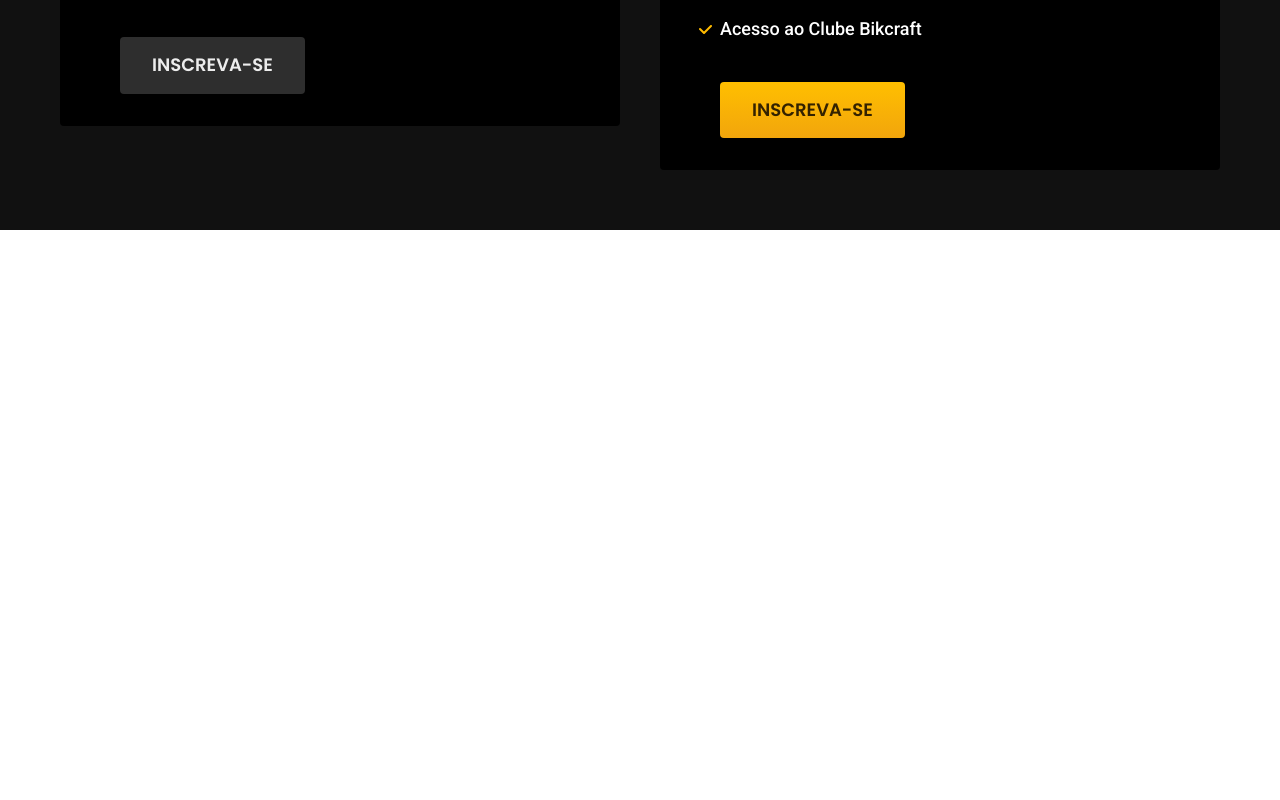
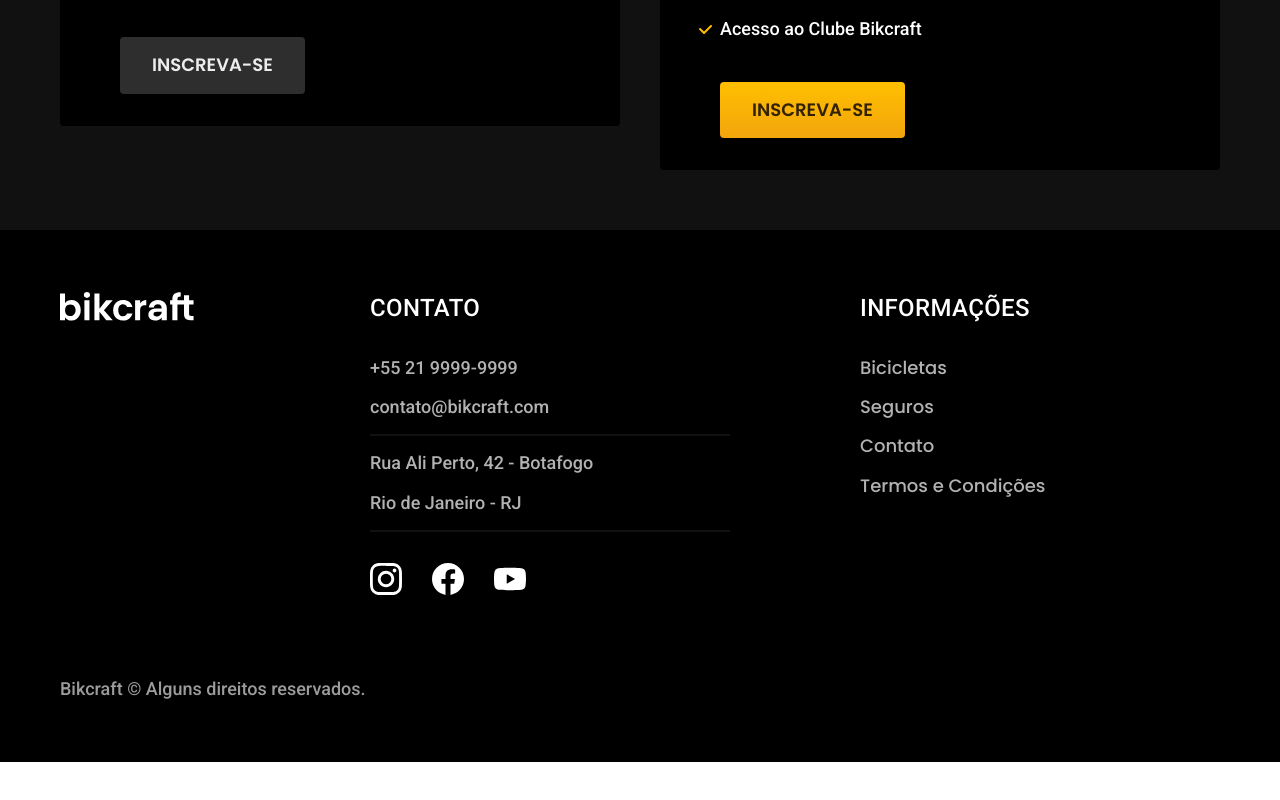
Before and after one commit to viniciussantana19/bikcraft, a plain HTML site: page index.html in a window 1280 px wide. Shown: the part 4322-5122 px from the top of the page. After the commit the page ends 5084 px from the top, so only its background shows below. Drawn offline with Linux system fonts and the light colour scheme.

Commit message:
commit-footer

```diff
--- a/css/global.css/global.css
+++ b/css/global.css/global.css
@@ -1,7 +1,7 @@
 body {
   margin: 0px;
   font-family: arial, helvetica, sans-serif;
-  padding-bottom: 600px;
+
   color: #111111;
 }
 h1,
--- /dev/null
+++ b/css/home/footer.css
@@ -0,0 +1,54 @@
+.footer-bg {
+  background-color: var(--cor-12);
+
+  padding: 60px 0px;
+}
+.footer-container {
+  display: grid;
+  grid-template-columns: 3fr 5fr 4fr;
+  gap: 40px;
+}
+.lista-footer h2 {
+  margin-bottom: 30px;
+}
+.lista-footer p {
+  margin-bottom: 15px;
+}
+.detalhe-footer::after {
+  content: "";
+  max-width: 360px;
+  height: 2px;
+  display: block;
+  background-color: var(--cor-11);
+  margin-bottom: 15px;
+}
+.icones-redes {
+  margin-top: 10px;
+  display: flex;
+  gap: 30px;
+}
+.footer-direitos {
+  margin-top: 100px;
+  padding: 0px 20px;
+  box-sizing: border-box;
+  max-width: 1200px;
+  margin: 0 auto;
+  padding-top: 60px;
+}
+.lista-informacoes a {
+  padding: 0px;
+  color: inherit;
+}
+@media (max-width: 800px) {
+  .footer-img {
+    display: none;
+  }
+}
+@media (max-width: 600px) {
+  .footer-container {
+    grid-template-columns: 1fr;
+  }
+  .footer-direitos {
+    padding-top: 40px;
+  }
+}
--- a/css/style.css
+++ b/css/style.css
@@ -9,6 +9,7 @@
 /* Home */
 @import "./home/introducao.css";
 @import "./home/depoimentos.css";
+@import "./home/footer.css";
 
 /* Bicicletas Listas */
 @import "./bicicletas.css/bicicletas-lista.css";
--- a/index.html
+++ b/index.html
@@ -167,11 +167,67 @@
         </div>
       </div>
     </div>
+  </article>
 
-
-
-
-  </article>
+  <footer class="footer-bg">
+    <div class="footer-container container">
+      <div class="footer-img  ">
+        <img src="./img/bikcraft.svg" alt="Logo Bikcraft">
+      </div>
+      <ul class="lista-footer font-2-m cor-5">
+        <li>
+          <h2 class="font-2-l-b cor-0">Contato</h2>
+        </li>
+        <li>
+          <p>+55 21 9999-9999</p>
+        </li>
+        <li class="detalhe-footer">
+          <p>contato@bikcraft.com</p>
+        </li>
+        <li>
+          <p>Rua Ali Perto, 42 - Botafogo</p>
+        </li>
+        <li class="detalhe-footer">
+          <p>Rio de Janeiro - RJ</p>
+        </li>
+        <div class="icones-redes">
+          <li>
+            <a href=""> <img src="./img/redes/instagram.svg" alt="Icone Instagram"></a>
+          </li>
+          <li> <a href=""> <img src="./img/redes/facebook.svg" alt="Icone Facebook"></a></li>
+          <li> <a href=""> <img src="./img/redes/youtube.svg" alt="Icone Youtube"></a></li>
+        </div>
+      </ul>
+      <ul class="lista-informacoes lista-footer font-1-m cor-5">
+        <li>
+          <h2 class="font-2-l-b cor-0">Informações</h2>
+        </li>
+        <li>
+          <a href="">
+            <p>Bicicletas</p>
+          </a>
+        </li>
+        <li>
+          <a href="">
+            <p>Seguros</p>
+          </a>
+        </li>
+        <li>
+          <a href="">
+            <p>Contato</p>
+          </a>
+        </li>
+        <li>
+          <a href="">
+            <p>Termos e Condições</p>
+          </a>
+        </li>
+      </ul>
+    </div>
+    <div class="footer-direitos">
+      <p class="font-2-m cor-6 ">Bikcraft © Alguns direitos reservados.</p>
+    </div>
+  </footer>
 </body>
 
 
```
